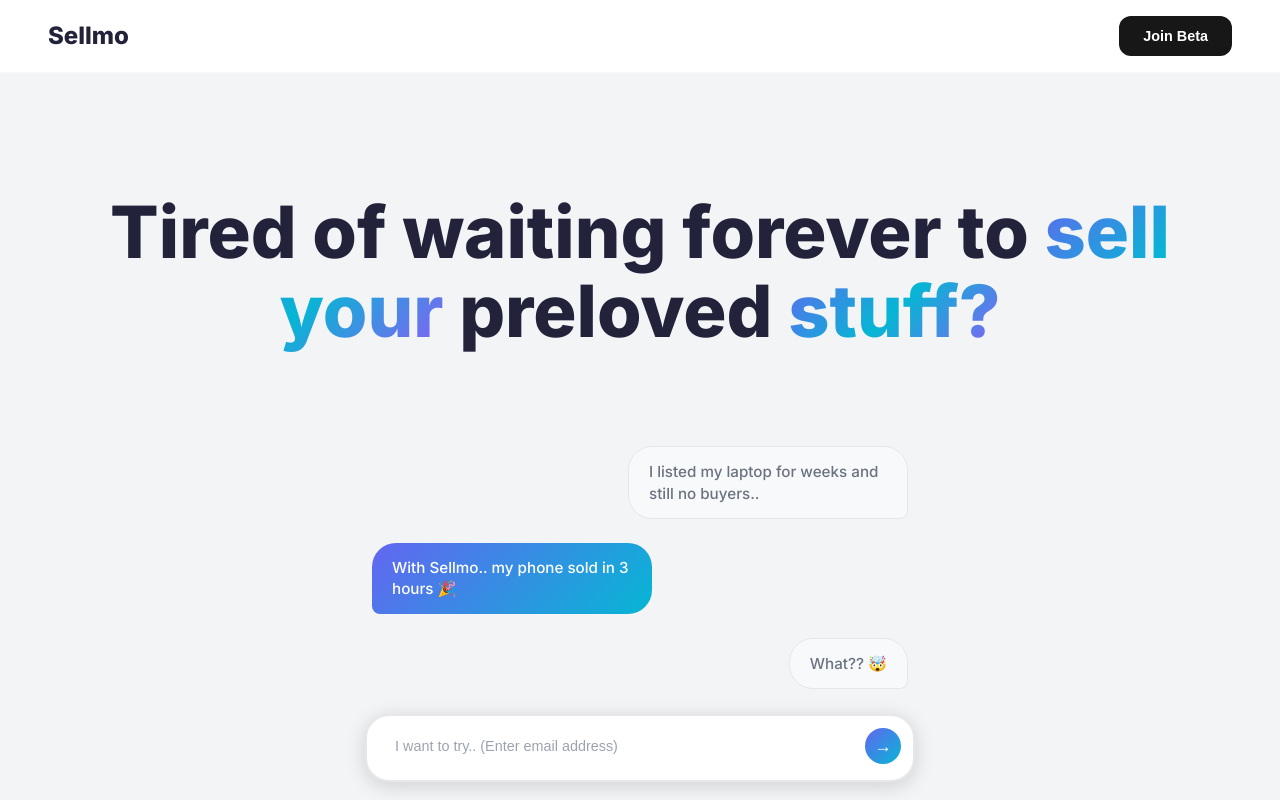
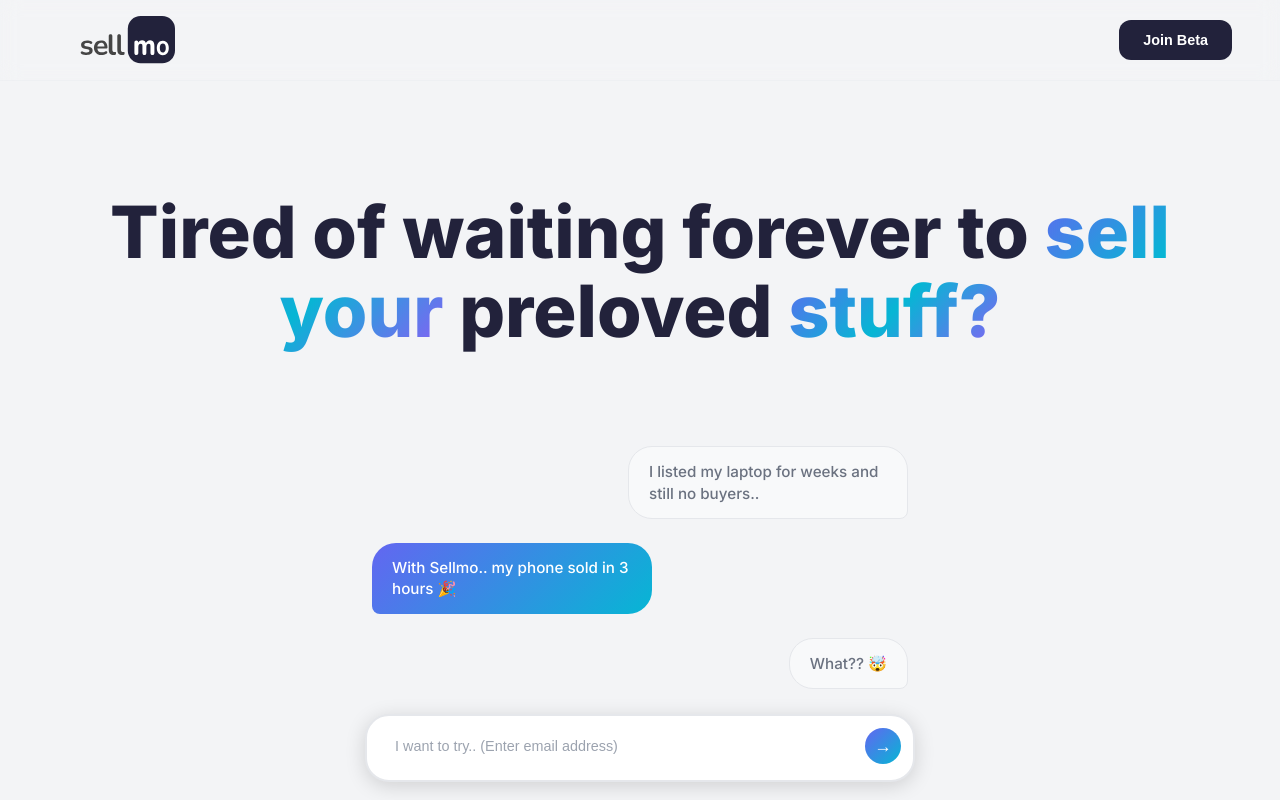
Before and after one commit to namahsea/sellmo-landing-page, a plain HTML site: page index.html in a window 1280 px wide. Shown: the top 800 px of the page. Drawn offline with Linux system fonts and the light colour scheme.

Commit message:
added the svg logo and changed CTA colors

```diff
--- a/index.html
+++ b/index.html
@@ -12,7 +12,9 @@
     <header class="header">
         <div class="container">
             <div class="nav-content">
-                <div class="logo">Sellmo</div>
+                <div class="logo">
+                    <img src="assets/LOGO-SELLMO.svg" alt="Sellmo Logo" class="logo-image">
+                </div>
                 <button class="nav-cta">Join Beta</button>
             </div>
         </div>
--- a/styles.css
+++ b/styles.css
@@ -11,7 +11,6 @@
     top: 0;
     left: 0;
     right: 0;
-    background: rgba(255, 255, 255, 0.95);
     backdrop-filter: blur(10px);
     border-bottom: 1px solid rgba(229, 231, 235, 0.3);
     z-index: 1000;
@@ -25,14 +24,17 @@
 }
 
 .logo {
-    font-size: 1.5rem;
-    font-weight: 800;
-    color: #22223b;
     cursor: pointer;
 }
 
+.logo-image {
+    height: 3rem; /* Increased logo size for better visibility */
+    width: auto;
+    display: block;
+}
+
 .nav-cta {
-    background: #171717;
+    background: #22223B;
     color: white;
     border: none;
     padding: 0.75rem 1.5rem;
@@ -832,8 +834,8 @@
 }
 
 .checkbox input:checked + .checkmark {
-    background: #171717;
-    border-color: #171717;
+    background: #22223B;
+    border-color: #22223B;
 }
 
 .checkbox input:checked + .checkmark::after {
@@ -848,7 +850,7 @@
 }
 
 .signup-button {
-    background: #171717;
+    background: #22223B;
     color: white;
     border: none;
     padding: 1rem 3rem;
```
Also changed, not shown: assets/LOGO-SELLMO.svg (added).
